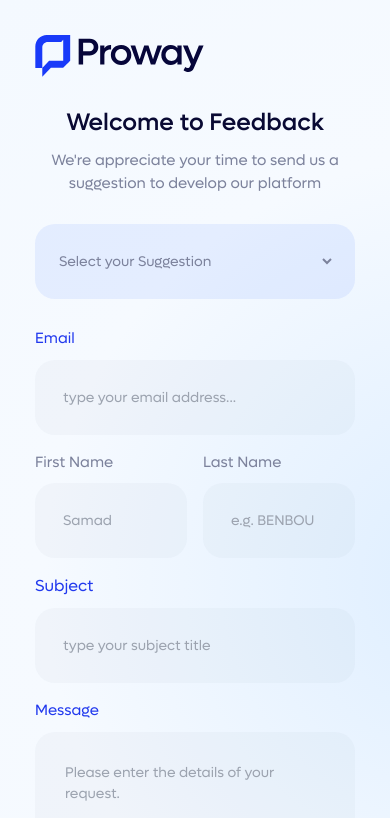
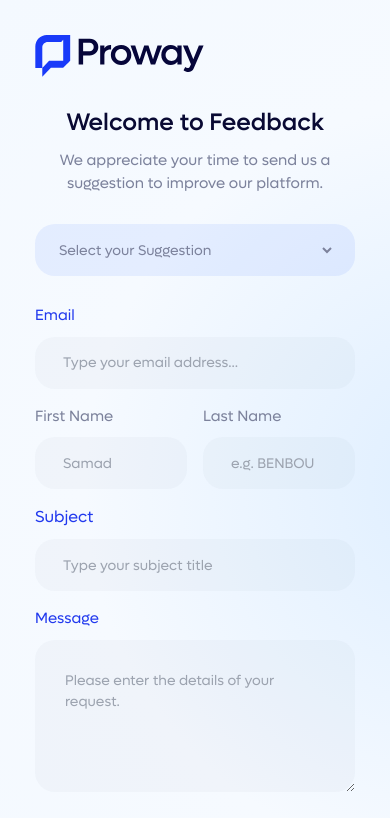
Before and after one commit to saybariH/proway-frontend-v2, a React (Vite) app: page /feedback in a window 390 px wide. Shown: the top 818 px of the page. Built offline with nearby package versions, Linux system fonts and the light colour scheme.

Commit message:
feedback success

```diff
--- a/src/pages/coach-pages/FeedBack.tsx
+++ b/src/pages/coach-pages/FeedBack.tsx
@@ -1,61 +1,124 @@
-import fulllogo from '../../assets/images/full-logo-white.svg'
+import { useState } from 'react';
+import fulllogo from '../../assets/images/full-logo-white.svg';
 
 const FeedBack = () => {
+  const [success, setSuccess] = useState(false);
+
+  const handleSubmit = (e: React.FormEvent) => {
+    e.preventDefault();
+    setSuccess(true);
+  };
+
   return (
-        <div className='bg-bg-gradient font-lufga p-[35px] md:p-[90px]'>
-            <img src={fulllogo} alt="logo" className="w-[169px] h-[42px] mb-[30px] md:mb-[120px]" />
-            <div className='w-full flex flex-col items-center justify-content h-full overflow-hidden'>
-                <h1 className='font-lufga mb-[10px] font-medium text-2xl md:text-4xl text-secondary'>Welcome to Feedback</h1>
-                <p className='w-full font-regular text-[15px] md:text-[22px] md:w-[516px] text-center text-gray mb-[30px]'>We're appreciate your time to send us a suggestion to develop our platform</p>
-                <div className="w-full flex items-center md:w-[516px] h-[75px] rounded-[20px] border-none bg-[#4772FF]/10 p-5">
-                    <div className="flex justify-between items-center w-full md:w-[516px]">
-                        <select className="bg-transparent text-gray text-[14px] md:text-[20px] outline-none w-full" name="suggestion">
+    <div className="bg-bg-gradient font-lufga p-[35px] md:p-[90px]">
+      <img
+        src={fulllogo}
+        alt="logo"
+        className="w-[169px] h-[42px] mb-[30px] md:mb-[120px]"
+      />
+
+      {success ? (
+        <div className="w-full text-center text-green-500 text-2xl font-medium">
+          ✅ Your feedback has been submitted successfully!
+        </div>
+      ) : (
+        <form
+          onSubmit={handleSubmit}
+          className="w-full flex flex-col items-center justify-center h-full overflow-hidden"
+        >
+          <h1 className="font-lufga mb-[10px] font-medium text-2xl md:text-4xl text-secondary">
+            Welcome to Feedback
+          </h1>
+          <p className="w-full font-regular text-[15px] md:text-[22px] md:w-[516px] text-center text-gray mb-[30px]">
+            We appreciate your time to send us a suggestion to improve our platform.
+          </p>
+
+          <div className="w-full flex items-center md:w-[516px] h-[52px] md:h-[75px] rounded-[20px] border-none bg-[#4772FF]/10 p-5">
+            <select
+              className="bg-transparent text-gray text-[14px] md:text-[20px] outline-none w-full"
+              name="suggestion"
+            >
               <option value="feature">Select your Suggestion</option>
               <option value="bug">Report a Bug</option>
               <option value="other">Other</option>
             </select>
-
-                    </div>
           </div>
 
-
           <div className="w-full mt-7 md:w-[516px]">
-                    <label className="block text-primary text-[15px] md:text-[22px] mb-[10px]">Email</label>
-                    <input className='w-full text-gray bg-gray/5 text-[14px] md:text-[20px] md:w-[516px] h-[75px] focus:border-2 focus:border-primary outline-none rounded-[20px] px-7 py-3' type="email" name="email" placeholder="type your email address..." />
+            <label className="block text-primary text-[15px] md:text-[22px] mb-[10px]">
+              Email
+            </label>
+            <input
+              className="w-full text-gray bg-gray/5 text-[14px] md:text-[20px] md:w-[516px] h-[52px] md:h-[75px] focus:border-2 focus:border-primary outline-none rounded-[20px] px-7 py-3"
+              type="email"
+              name="email"
+              placeholder="Type your email address..."
+            />
           </div>
 
           <div className="w-full mt-4 md:w-[516px] grid grid-cols-2 gap-4">
             <div>
-                        <label className="block text-gray text-[15px] md:text-[20px] mb-[10px]">First Name</label>
-                        <input className='w-full md:w-[245px] h-[75px] text-[14px] md:text-[20px] bg-gray/5 focus:border-2 focus:border-primary outline-none rounded-[20px] px-7 py-2' type="text" name="firstName" placeholder="Samad" />
+              <label className="block text-gray text-[15px] md:text-[20px] mb-[10px]">
+                First Name
+              </label>
+              <input
+                className="w-full md:w-[245px] h-[52px] md:h-[75px] text-[14px] md:text-[20px] bg-gray/5 focus:border-2 focus:border-primary outline-none rounded-[20px] px-7 py-2"
+                type="text"
+                name="firstName"
+                placeholder="Samad"
+              />
             </div>
             <div>
-                        <label className="block text-gray text-[15px] md:text-[20px] mb-[10px]">Last Name</label>
-                        <input className='w-full md:w-[245px] h-[75px] text-[14px] md:text-[20px] bg-gray/5 rounded-[20px] focus:border-2 focus:border-primary outline-none px-7 py-2' type="text" name="lastName" placeholder="e.g. BENBOU" />
+              <label className="block text-gray text-[15px] md:text-[20px] mb-[10px]">
+                Last Name
+              </label>
+              <input
+                className="w-full md:w-[245px] h-[52px] md:h-[75px] text-[14px] md:text-[20px] bg-gray/5 rounded-[20px] focus:border-2 focus:border-primary outline-none px-7 py-2"
+                type="text"
+                name="lastName"
+                placeholder="e.g. BENBOU"
+              />
             </div>
           </div>
 
           <div className="w-full md:w-[516px] mt-4">
-                    <label className="block text-primary md:text-[22px] mb-[10px]">Subject</label>
-                    <input className='w-full text-gray bg-gray/5 text-[14px] md:text-[20px] md:w-[516px] h-[75px] focus:border-2 focus:border-primary rounded-[20px] outline-none px-7 py-3' type="email" name="email" placeholder="type your subject title" />
+            <label className="block text-primary md:text-[22px] mb-[10px]">
+              Subject
+            </label>
+            <input
+              className="w-full text-gray bg-gray/5 text-[14px] md:text-[20px] md:w-[516px] h-[52px] md:h-[75px] focus:border-2 focus:border-primary rounded-[20px] outline-none px-7 py-3"
+              type="text"
+              name="subject"
+              placeholder="Type your subject title"
+            />
           </div>
 
           <div className="w-full md:w-[516px] mt-4">
-                    <label className="block text-primary text-[15px] md:text-[22px] mb-[10px]">Message</label>
-                    <textarea className='w-full text-gray bg-gray/5 text-[14px] md:text-[20px] p-[30px] md:w-[516px] h-[217px] focus:border focus:border-primary rounded-[20px] outline-none mb-[30px]' placeholder='Please enter the details of your request.' />
+            <label className="block text-primary text-[15px] md:text-[22px] mb-[10px]">
+              Message
+            </label>
+            <textarea
+              className="w-full text-gray bg-gray/5 text-[14px] md:text-[20px] p-[30px] md:w-[516px] h-[152px] md:h-[217px] focus:border focus:border-primary rounded-[20px] outline-none mb-[21px] md:mb-[30px]"
+              placeholder="Please enter the details of your request."
+            />
           </div>
 
-                <button className="w-full md:w-[516px] h-[75px] text-[16px] md:text-[24px] text-white bg-blue rounded-[20px] hover:bg-blue mb-[30px] md:mb-[120px]">Submit</button>
+          <button
+            type="submit"
+            className="w-full md:w-[516px] h-[52px] md:h-[75px] text-[16px] md:text-[24px] text-white bg-blue rounded-[14px] md:rounded-[20px] hover:bg-blue mb-[30px] md:mb-[120px]"
+          >
+            Submit
+          </button>
 
-                <div className='flex items-center gap-[93px] md:gap-[133px] text-[11px] md:text-[16px] text-center text-secondary'>
-                    <a href='#'>Proway</a>
-                    <a href='#'>Privacy Policy</a>
-                    <a href='#'>Terms of Use</a>
+          <div className="flex items-center gap-[93px] md:gap-[133px] text-[11px] md:text-[16px] text-center text-secondary">
+            <a href="#">Proway</a>
+            <a href="#">Privacy Policy</a>
+            <a href="#">Terms of Use</a>
           </div>
+        </form>
+      )}
     </div>
+  );
+};
 
-        </div>
-    )
-}
-
-export default FeedBack
+export default FeedBack;
--- a/src/pages/coach-pages/Projects.tsx
+++ b/src/pages/coach-pages/Projects.tsx
@@ -173,8 +173,7 @@ const Projects: React.FC = () => {
 
 
     return (
-        <>
-            <div className="w-full bg-white shadow-custom-blue p-[30px] font-lufga rounded-[40px]">
+            <div className="w-full bg-white p-[30px] font-lufga rounded-[40px]">
                 <div className="w-full flex flex-col md:flex-row items-center justify-between">
                     <div className="flex items-start gap-[20px] justify-center mb-2">
                         <div className='flex bg-gray-100 items-center justify-center rounded-full p-3 h-[55px] w-[55px]'>
@@ -197,7 +196,7 @@ const Projects: React.FC = () => {
                             placeholder="Search by name, email"
                             value={searchQuery}
                             onChange={(e) => setSearchQuery(e.target.value)}
-                            className="w-[70vw] sm:max-w-[370px] h-[55px] font-lufga sm:text-[12px] md:text-[18px] text-gray-200 pl-16 rounded-[15px] border-none focus:outline-none bg-gray-100"
+                            className="w-[70vw] sm:max-w-[370px] h-[55px] font-lufga sm:text-[12px] md:text-[18px] text-gray-200 pl-16 rounded-[15px] border-none focus:outline-none bg-[#7C829C]/5"
                         />
                     </div>
                 </div>
@@ -223,7 +222,7 @@ const Projects: React.FC = () => {
 
                                 {paginatedProjects.map((card, index) => (
 
-                                    <div key={card.id} className="w-full h-[323px] text-center p-4 border border-gray-300 hover:bg-bg-light rounded-[20px]">
+                                    <div key={card.id} className="w-full h-[323px] text-center p-4 border border-[#2C3D85]/20 hover:bg-bg-light rounded-[20px]">
                                         <div  className="flex">
                                             <button
                                                 className='h-[20px] focus:outline-none'
@@ -270,7 +269,7 @@ const Projects: React.FC = () => {
                                             <span className='text-[10px]'>74% Completed</span>
                                         </div>
 
-                                        <div className='w-full max-w-[165px] font-lufga flex items-center bg-gray-100 mx-auto text-primary rounded-[5px] mt-4 gap-[5px] pl-2'>
+                                        <div className='w-full max-w-[165px] font-lufga flex items-center bg-[#7288E9]/5 mx-auto text-primary rounded-[5px] mt-4 gap-[5px] pl-2'>
                                             <MdOutlineAccessTime className='w-[13px]' />
                                             <span className='text-[10px]'>Last updated: 15 Jan, 2025</span>
                                         </div>
@@ -287,8 +286,6 @@ const Projects: React.FC = () => {
 
                 </div>
             </div>
-
-        </>
     )
 
 
--- a/src/routes/AppRouter.tsx
+++ b/src/routes/AppRouter.tsx
@@ -8,6 +8,7 @@ import ProfileCoach from "@pages/coach-pages/ProfileCoach";
 import ForgetPassword from "@pages/ForgetPassword";
 import ResetPassword from "@pages/ResetPassword";
 import FeedBack from "@pages/coach-pages/FeedBack";
+
 const AppRouter : React.FC = () => {
 
 const  router = createBrowserRouter([
@@ -42,7 +43,7 @@ const  router = createBrowserRouter([
         children : [
 
         ]
-    },
+    }
 
 ]);
 
```
Lines whose indentation alone changed are shown as unchanged.
